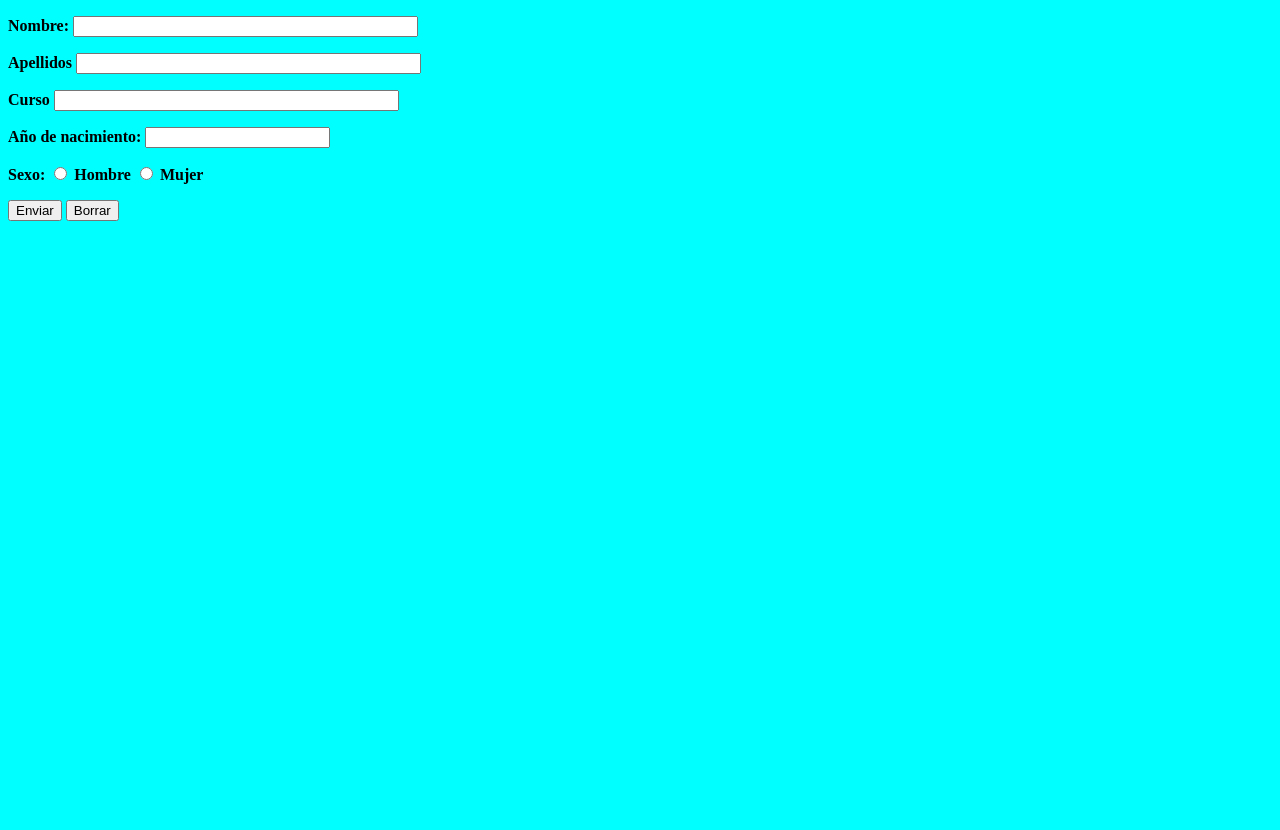
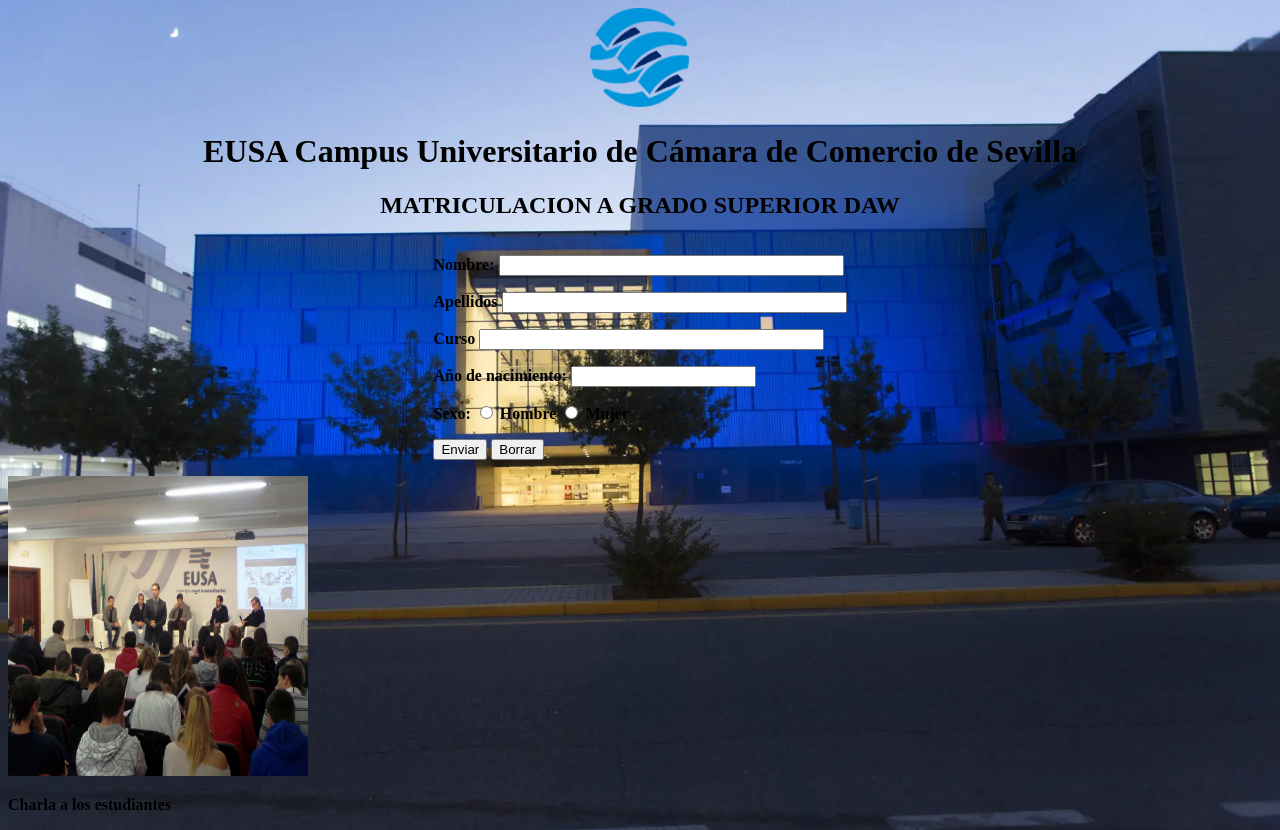
Before and after one commit to pabloguibe/prueba4, a plain HTML site: page formulario.html in a window 1280 px wide. Before the commit the page ends 800 px from the top, so only its background shows below. Drawn offline with Linux system fonts and the light colour scheme.

Commit message:
formulario avanzado1

```diff
--- /dev/null
+++ b/css/formulario.css
@@ -0,0 +1,25 @@
+body {
+    background: url(../image/fondo2.jpg);
+    background-size: cover;
+    background-attachment: fixed;
+
+}
+
+.formulario {
+    display: flex;
+    justify-content: center;
+}
+
+h2 {
+    text-align: center;
+}
+
+.logo{
+text-align: center;
+
+}
+
+.charla{
+
+
+}
--- a/formulario.html
+++ b/formulario.html
@@ -1,26 +1,38 @@
 <!DOCTYPE html>
 <html lang="en">
 <head>
-    <meta charset="UTF-8">
+  <link href="css/formulario.css"
+  rel="stylesheet" type="text/css">
     <meta http-equiv="X-UA-Compatible" content="IE=edge">
     <meta name="viewport" content="width=device-width, initial-scale=1.0">
     <title>Formulario</title>
 </head>
-<body style="background-color: aqua;">
+<body>
+  <div class="logo">
+    <img src="image/logo.png" alt="logo"  width="100" height="100">
+    <h1>EUSA Campus Universitario de Cámara de Comercio de Sevilla</h1>
+  </div>
 
+  <h2>MATRICULACION A GRADO SUPERIOR DAW</h2>
+    <div class="formulario">
     <form action="ejemplo.php" method="get">
         <p><b>Nombre: </b><input type="text" name="nombre" size="40"></p>
         <p><b>Apellidos</b> <input type="text" name="Apellidos" size="40"></p>
         <p><b>Curso</b> <input type="text" name="Apellidos" size="40"></p>
         <p><b>Año de nacimiento:</b> <input type="number" name="nacimiento" min="1900"></p>
         <p><b>Sexo:</b>
-          <input type="radio" name="hm" value="h"> <b>Hombre</b>
-          <input type="radio" name="hm" value="m"> <b>Mujer</b>
+          <input type="radio" name="hombre" value="h"> <b>Hombre</b>
+          <input type="radio" name="mujer" value="m"> <b>Mujer</b>
         </p>
         <p>
           <input type="submit" value="Enviar">
           <input type="reset" value="Borrar">
         </p>
       </form>
+    </div>
+    <div>
+      <img src="image/taller1.jpg" alt="logo"  width="300" height="300">
+      <p class="charla"><b>Charla a los estudiantes</b></p>
+    </div>
 </body>
 </html>
```
Also changed, not shown: image/fondo.jpg (added), image/fondo2.jpg (added), image/logo.png (added), image/taller1.jpg (added).
